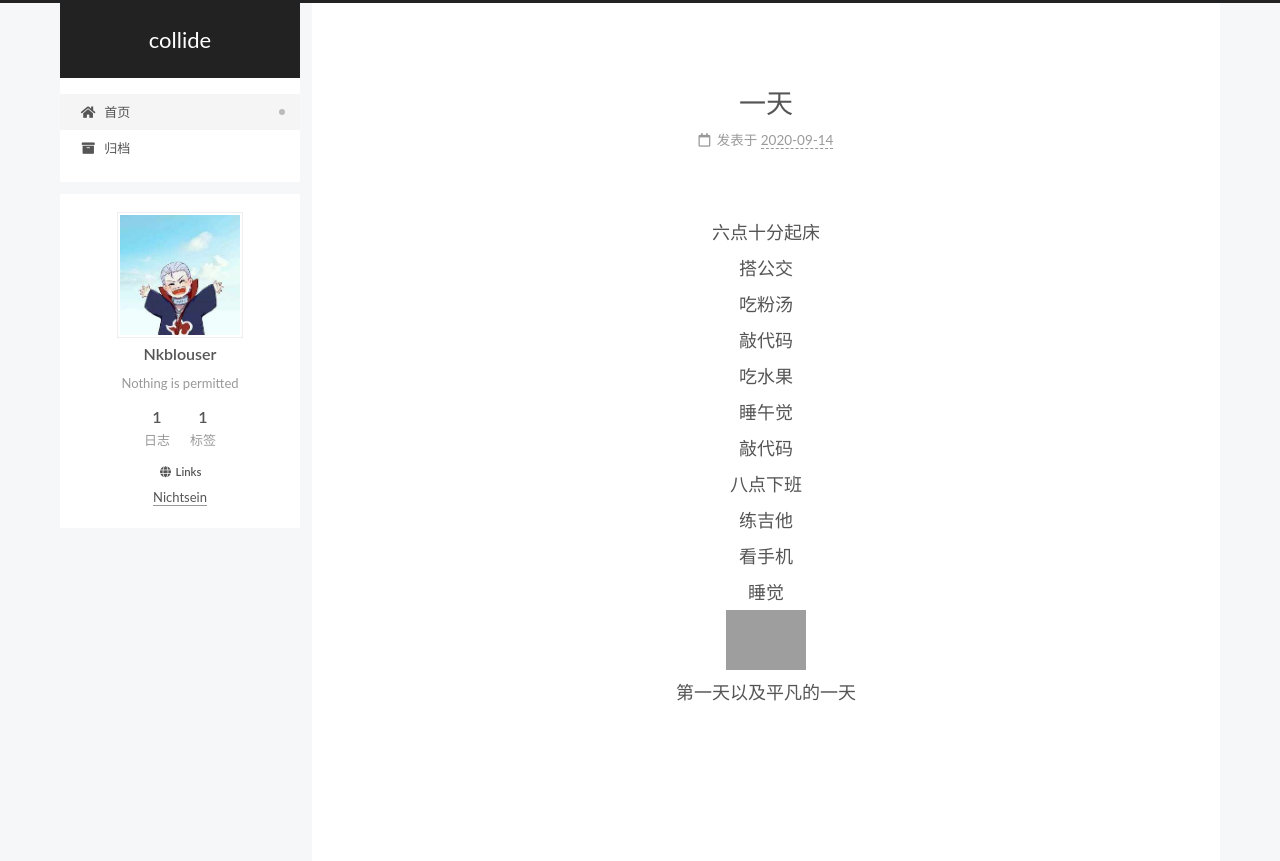
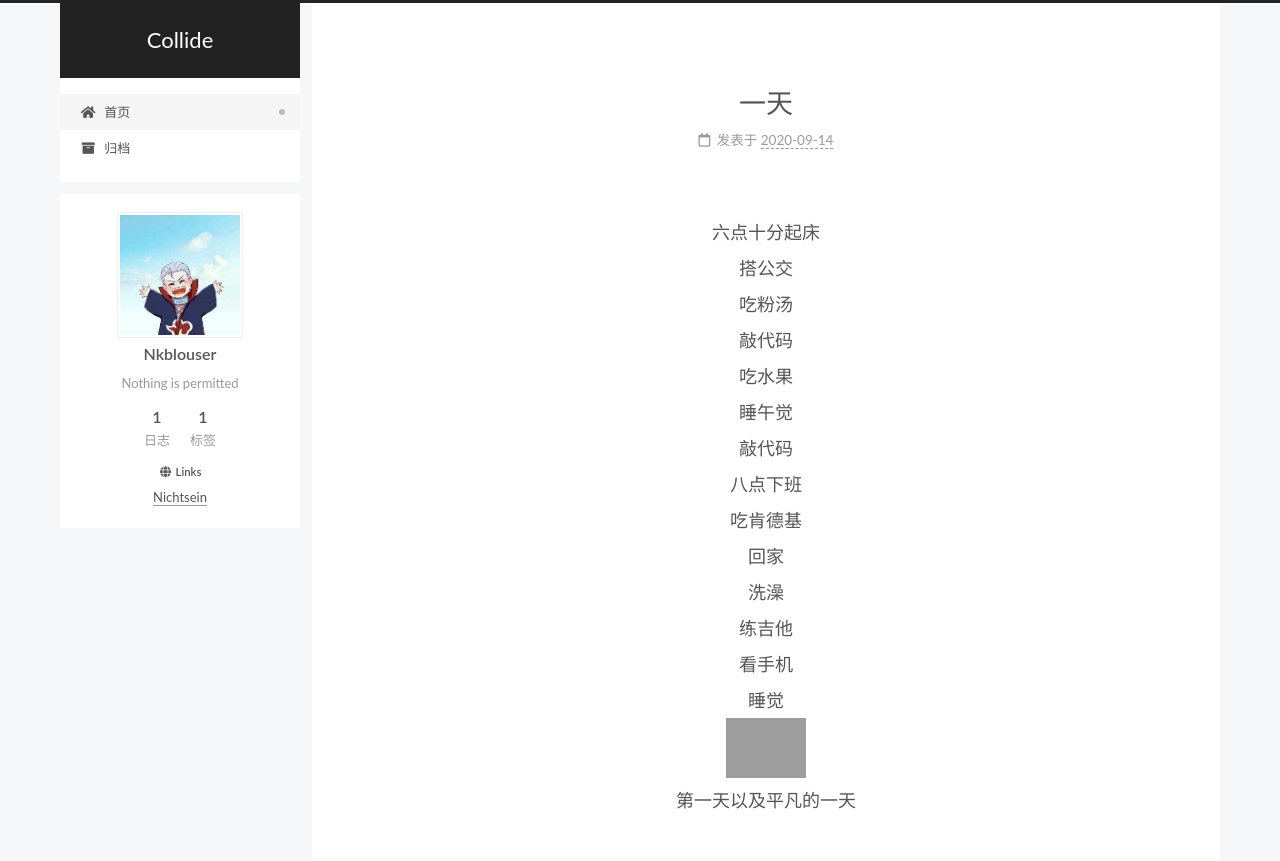
Before and after one commit to nkblouser/nkblouser.github.io, a plain HTML site: page index.html in a window 1280 px wide. Shown: the top 861 px of the page. Drawn offline with nearby package versions, Linux system fonts and the light colour scheme; grey boxes are pictures that could not be loaded.

Commit message:
Site updated: 2020-09-14 20:06:31

```diff
--- a/index.html
+++ b/index.html
@@ -6,8 +6,8 @@
 <meta name="theme-color" content="#222">
 <meta name="generator" content="Hexo 5.1.1">
   <link rel="apple-touch-icon" sizes="180x180" href="/images/apple-touch-icon-next.png">
-  <link rel="icon" type="image/png" sizes="32x32" href="/images/favicon-32x32-next.png">
-  <link rel="icon" type="image/png" sizes="16x16" href="/images/favicon-16x16-next.png">
+  <link rel="icon" type="image/png" sizes="32x32" href="/images/favicon/%E8%A7%92%E9%83%BD32.png">
+  <link rel="icon" type="image/png" sizes="16x16" href="/images/favicon/%E8%A7%92%E9%83%BD16.png">
   <link rel="mask-icon" href="/images/logo.svg" color="#222">
 
 <link rel="stylesheet" href="/css/main.css">
@@ -24,9 +24,9 @@
 
   <meta name="description" content="Nothing is permitted">
 <meta property="og:type" content="website">
-<meta property="og:title" content="collide">
+<meta property="og:title" content="Collide">
 <meta property="og:url" content="http://example.com/index.html">
-<meta property="og:site_name" content="collide">
+<meta property="og:site_name" content="Collide">
 <meta property="og:description" content="Nothing is permitted">
 <meta property="og:locale">
 <meta property="article:author" content="Nkblouser">
@@ -46,7 +46,7 @@
   };
 </script>
 
-  <title>collide</title>
+  <title>Collide</title>
 
 
 
@@ -109,7 +109,7 @@
 
     <a href="/" class="brand" rel="start">
       <i class="logo-line"></i>
-      <h1 class="site-title">collide</h1>
+      <h1 class="site-title">Collide</h1>
       <i class="logo-line"></i>
     </a>
   </div>
@@ -237,7 +237,7 @@
     </span>
 
     <span hidden itemprop="publisher" itemscope itemtype="http://schema.org/Organization">
-      <meta itemprop="name" content="collide">
+      <meta itemprop="name" content="Collide">
     </span>
 
 
@@ -257,7 +257,7 @@
       <span class="post-meta-item-text">发表于</span>
 
 
-      <time title="创建时间：2020-09-14 16:02:33 / 修改时间：19:53:35" itemprop="dateCreated datePublished" datetime="2020-09-14T16:02:33+08:00">2020-09-14</time>
+      <time title="创建时间：2020-09-14 16:02:33 / 修改时间：19:58:44" itemprop="dateCreated datePublished" datetime="2020-09-14T16:02:33+08:00">2020-09-14</time>
     </span>
 
 
@@ -284,6 +284,12 @@
 <center>敲代码</center>
 
 <center>八点下班</center>
+
+<center>吃肯德基</center>
+
+<center>回家</center>
+
+<center>洗澡</center>
 
 <center>练吉他</center>
 
```
Also changed, not shown: 2020/09/14/一天/index.html (+16 -10 lines), archives/2020/09/index.html (+6 -6 lines), archives/2020/index.html (+6 -6 lines), archives/index.html (+6 -6 lines), tags/随笔/index.html (+6 -6 lines), images/favicon/角都16.png (added), images/favicon/角都32.png (added).
